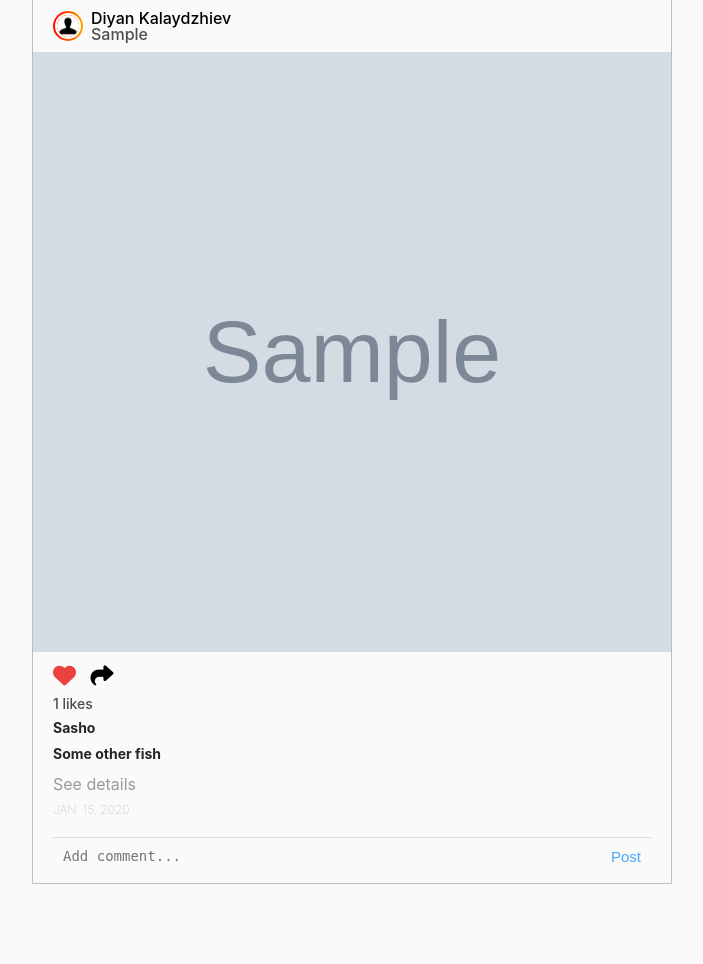
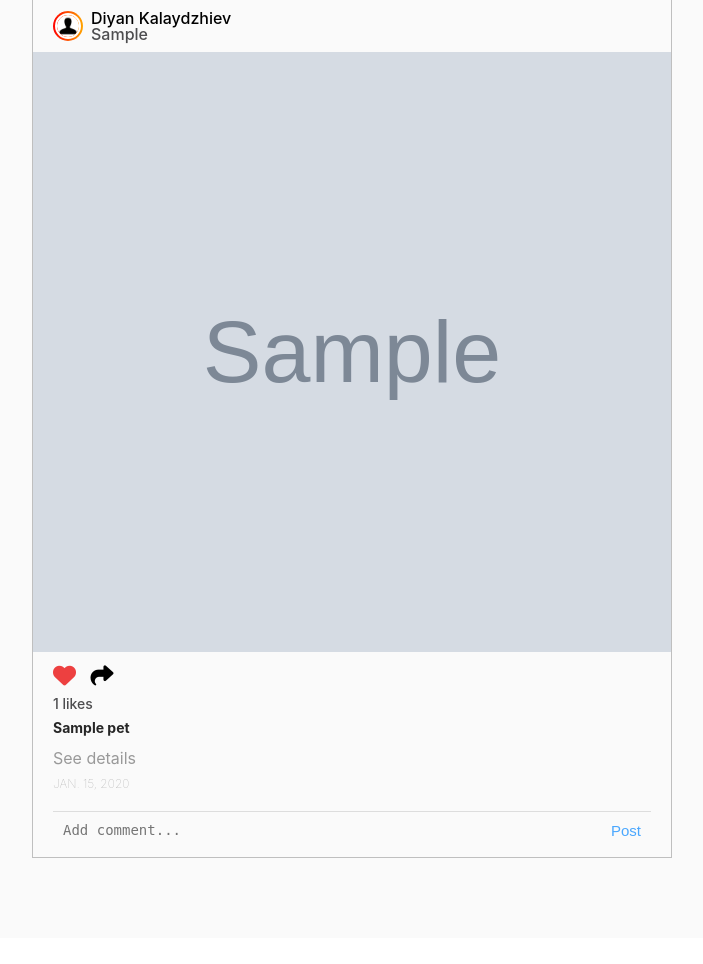
Before and after one commit to angeluzunov10/petstagram, a Django app: a page that uses petstagram/templates/common/pet-posts.html in a window 1280 px wide. Shown: the part 371-1335 px from the top of the page, without its empty margins (288-991 px from the left). After the commit the page ends 1229 px from the top, so only its background shows below. Run offline with Django 5.2, Linux system fonts and the light colour scheme; tables that the repository leaves empty hold one stand-in row (values such as "Sample post"); grey boxes marked "Sample" are stand-in pictures.

```diff
--- a/petstagram/petstagram/pets/views.py
+++ b/petstagram/petstagram/pets/views.py
@@ -1,7 +1,6 @@
 from django.shortcuts import render
 
 from petstagram.pets.models import Pet
-from petstagram.photos.models import Photo
 
 
 # Create your views here.
--- a/petstagram/templates/common/pet-posts.html
+++ b/petstagram/templates/common/pet-posts.html
@@ -60,17 +60,13 @@
         </a>
 
         <!-- tagged pets -->
-        <a href="pet profile">
-            <p class="message">
-                <b>Sasho</b>
-            </p>
-        </a>
-        <a href="pet profile">
-            <p class="message">
-                <b>Some other fish</b>
-            </p>
-        </a>
-        <!--  -->
+        {% for pet in photo.tagged_pets.all %}
+            <a href="{% url 'pet-details' "username" pet.slug %}">
+                <p class="message">
+                    <b>{{ pet.name }}</b>
+                </p>
+            </a>
+        {% endfor %}
 
         <a href="{% url 'photo-details' photo.pk %}">
             <h4 class="details">See details</h4>
--- a/petstagram/templates/pets/pet-details-page.html
+++ b/petstagram/templates/pets/pet-details-page.html
@@ -15,10 +15,10 @@
                 </div>
                 <div class="personal">
                     <div class="edit">
-                        <!-- Pet Name -->
+                         <!-- Pet Name -->
                         <p>{{ pet.name }}</p>
                         <!-- Pet Edit Button -->
-                        <a href="{% url 'edit-pet' "username" pet.slug  %}">
+                        <a href="{% url 'edit-pet' "username" pet.slug %}">
                             <img class="edit-img" src="/static/images/edit-pen-icon-6.jpg" alt="edit button">
                         </a>
                         <!-- Pet Delete Button -->
@@ -37,14 +37,10 @@
         <!-- End Pet Personal Data Section -->
 
         <div class="pet-posts">
-
-            <!-- IF Photos Start Pet Photos Post Section -->
             {% for photo in all_photos %}
-                <!-- IF Photos End Pet Photos Post Section -->
                 {% include 'common/pet-posts.html' %}
             {% empty %}
-                <!-- IF NOT Photos Show No Post Image -->
-                <img class="no-posts" src="/static/images/no_posts.png" alt="no posts image">
+                <img class="no-posts" src="{% static '/images/no_posts.png' %}" alt="no posts image">
             {% endfor %}
         </div>
     </div>
```
